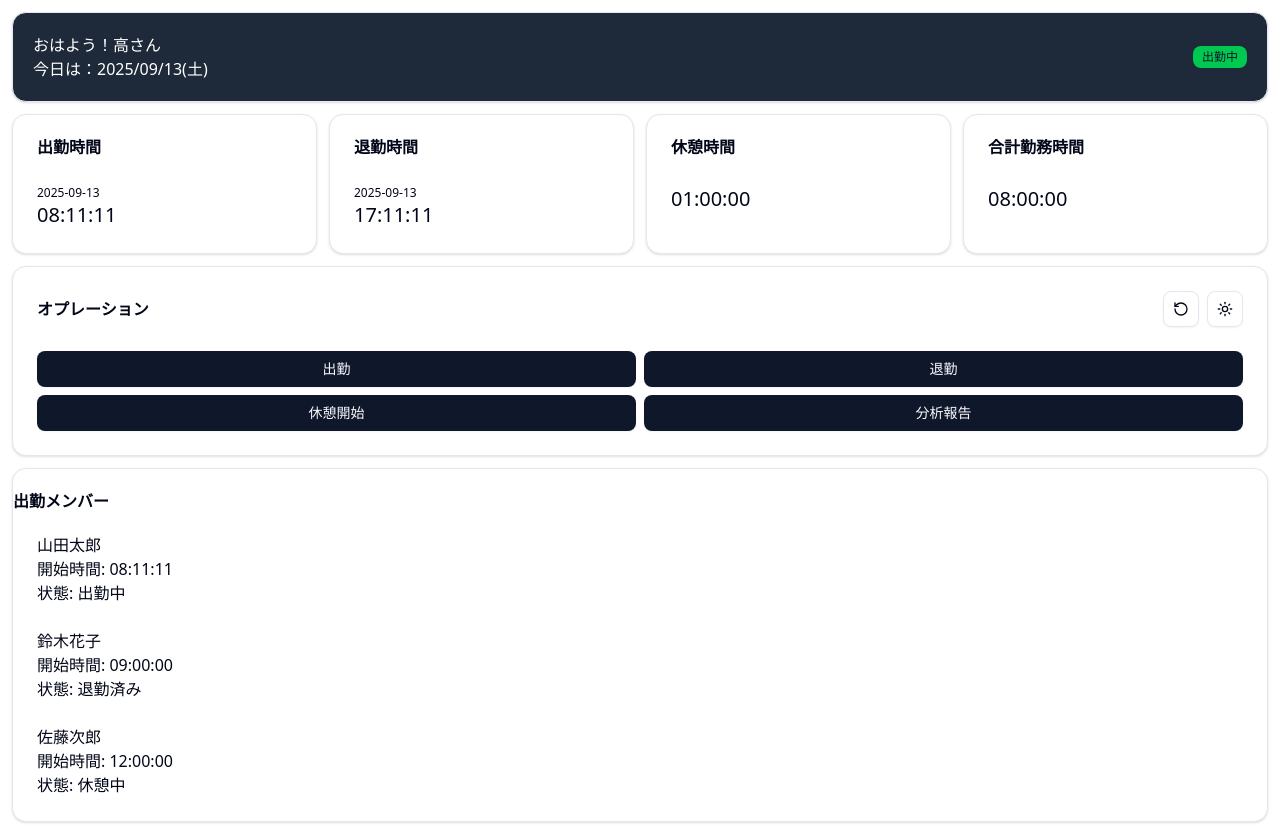
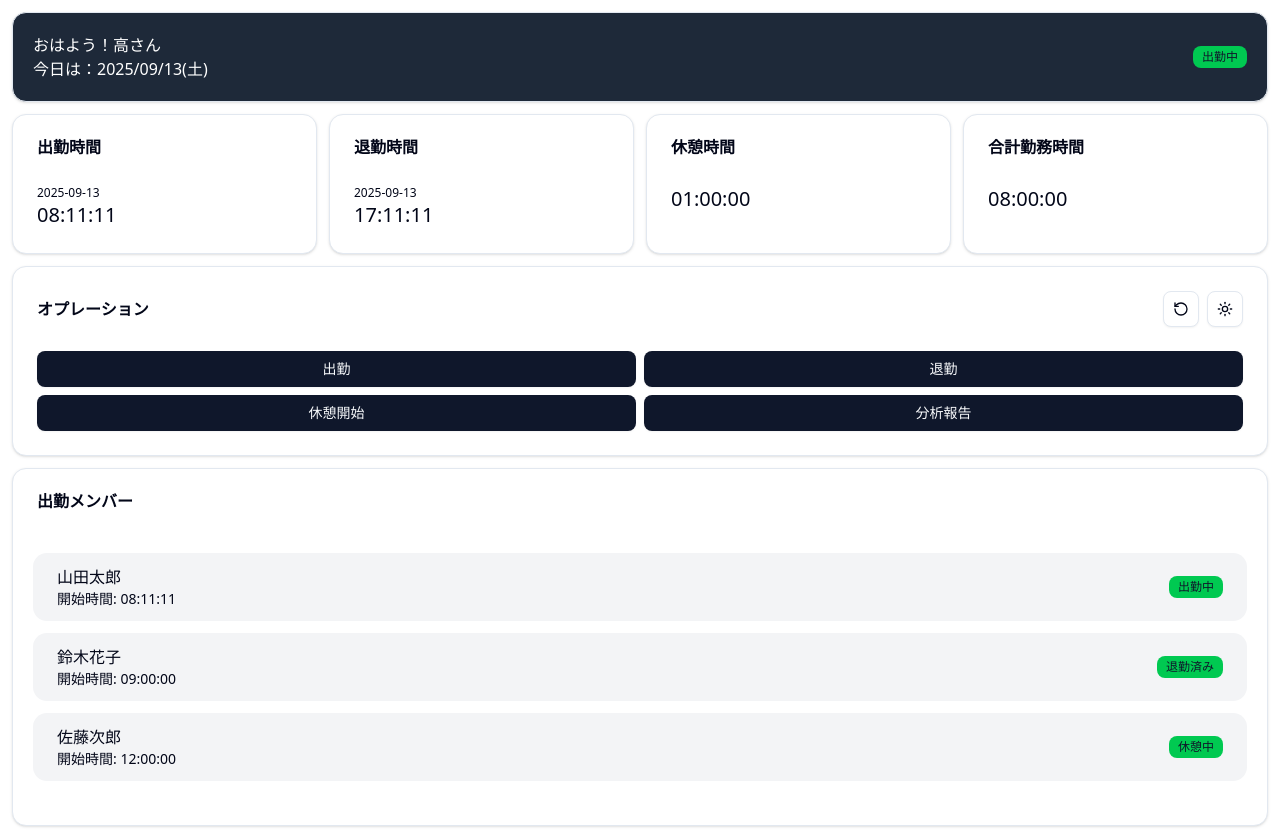
Before and after one commit to gaomingzhao-system/time-card, a SvelteKit app: page / in a window 1280 px wide. Built offline with nearby package versions, Linux system fonts and the light colour scheme.

Commit message:
dialog and drawer component added

```diff
--- a/src/routes/+page.svelte
+++ b/src/routes/+page.svelte
@@ -1,4 +1,5 @@
 <script lang="ts">
+    import * as Drawer from '$lib/components/ui/drawer/index.js'
     import { Button } from '$lib/components/ui/button/index.js'
     import { Badge } from '$lib/components/ui/badge/index.js'
     import ModeToggle from '$lib/components/ModeToggle.svelte'
@@ -125,12 +126,14 @@
         <!-- the section of action card -->
         <Card>
             <CardHeader class="flex items-center justify-between">
-                <CardTitle class="flex items-center gap-2"
-                    >オプレーション</CardTitle
-                >
+                <CardTitle>オプレーション</CardTitle>
 
                 <section class="flex items-center gap-2">
-                    <Button variant="outline" size="icon">
+                    <Button
+                        variant="outline"
+                        size="icon"
+                        onclick={() => location.reload()}
+                    >
                         <RotateCcw
                             class="size-4 transition-transform hover:rotate-180"
                         />
@@ -149,17 +152,25 @@
 
     <footer class="mt-3">
         <Card>
+            <CardHeader class="flex items-center justify-between">
                 <CardTitle>出勤メンバー</CardTitle>
+            </CardHeader>
 
+            <section class="flex flex-col items-start justify-center gap-3 p-5">
                 {#each members as member}
-                <CardContent>
+                    <CardContent
+                        class="flex w-full items-center justify-between rounded-xl bg-gray-100 py-3 dark:bg-gray-800"
+                    >
                         <header>
                             <h5>{member.name}</h5>
-                        <p>開始時間: {member.start}</p>
+                            <p class="text-sm">開始時間: {member.start}</p>
                         </header>
-                    <p>状態: {member.status}</p>
+                        <Badge variant="secondary" class={statusBadgeColor}
+                            >{member.status}</Badge
+                        >
                     </CardContent>
                 {/each}
+            </section>
         </Card>
     </footer>
 </main>
```
Lines whose indentation alone changed are shown as unchanged.
